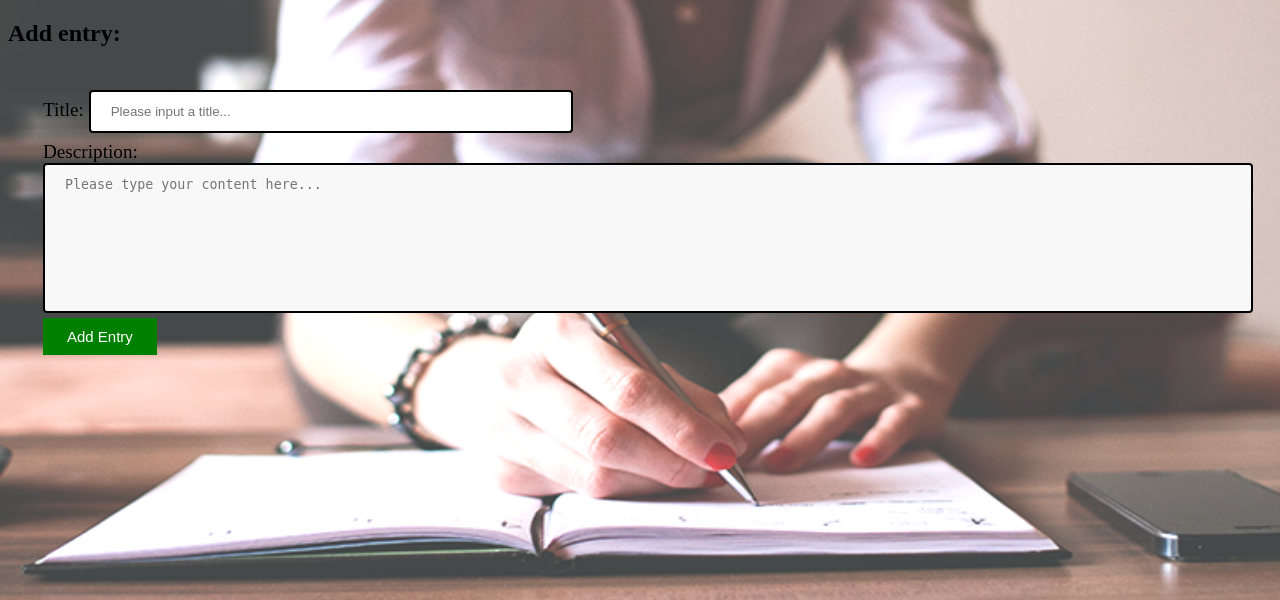
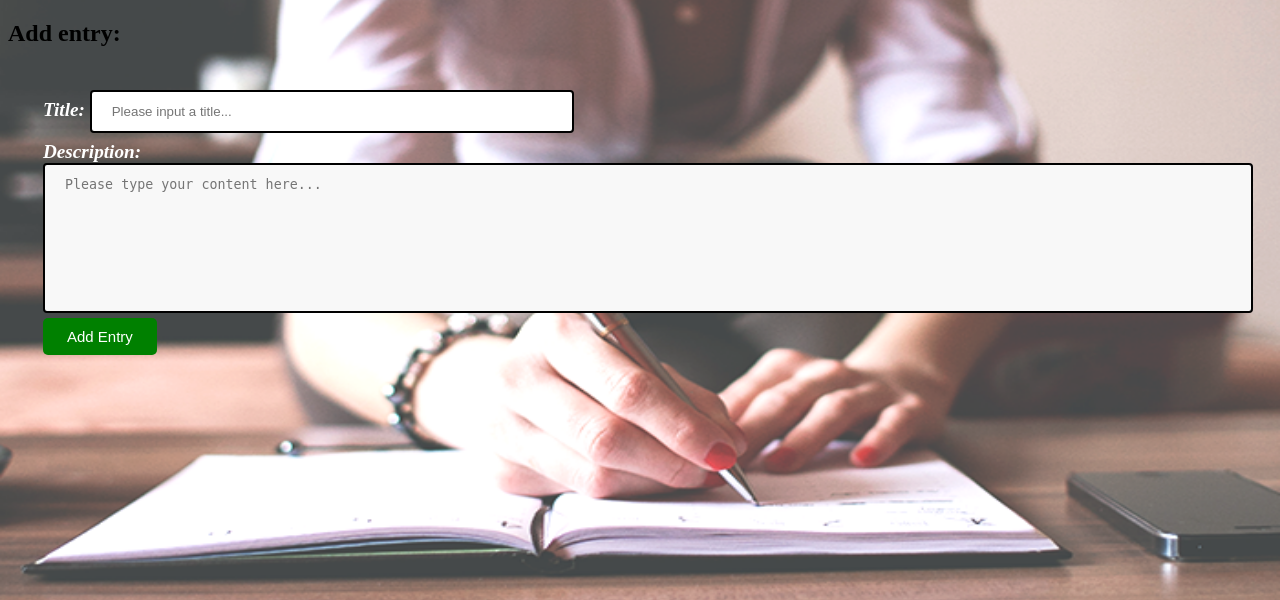
Before and after one commit to gloriaodipo/MyDiary-ch4, a PHP site: page /addentry.html in a window 1280 px wide. Shown: the part 135-735 px from the top of the page. Run offline with PHP 8.4, Linux system fonts and the light colour scheme; some libraries are stand-ins or nearby versions.

Commit message:
Add more styles

```diff
--- a/public/static/style.css
+++ b/public/static/style.css
@@ -121,6 +121,10 @@ form {
   margin: 20px;
   padding-bottom: 5px;
   border: 0px;
+  color: white;
+  font-style: italic;
+  font-weight: bolder;
+  font-size: larger;
 }
 input#title[type="text"] {
   width: 40%;
@@ -137,9 +141,14 @@ button.titles {
   text-align: left;
   border-radius: 10px;
 }
-
 button.titles:hover {
   background-color: rgb(36, 33, 37);
+  cursor: pointer;
+}
+button {
+  border-radius: 5px;
+}
+button:hover {
   cursor: pointer;
 }
 /*FOOTER*/
@@ -210,6 +219,7 @@ textarea {
 
 .right {
   text-align: right;
+  float: right;
 }
 .left {
   text-align: left;
```
